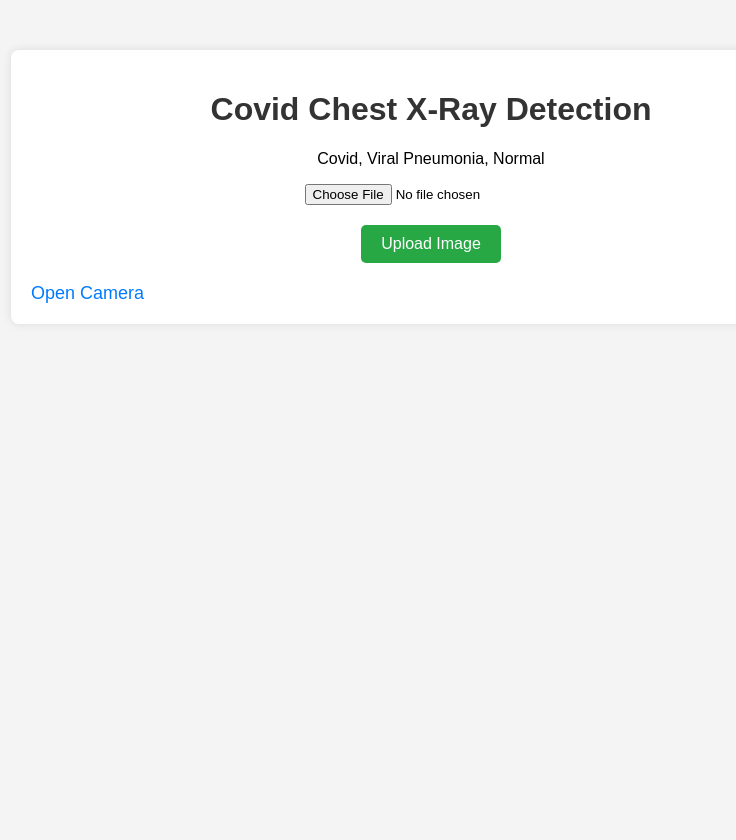
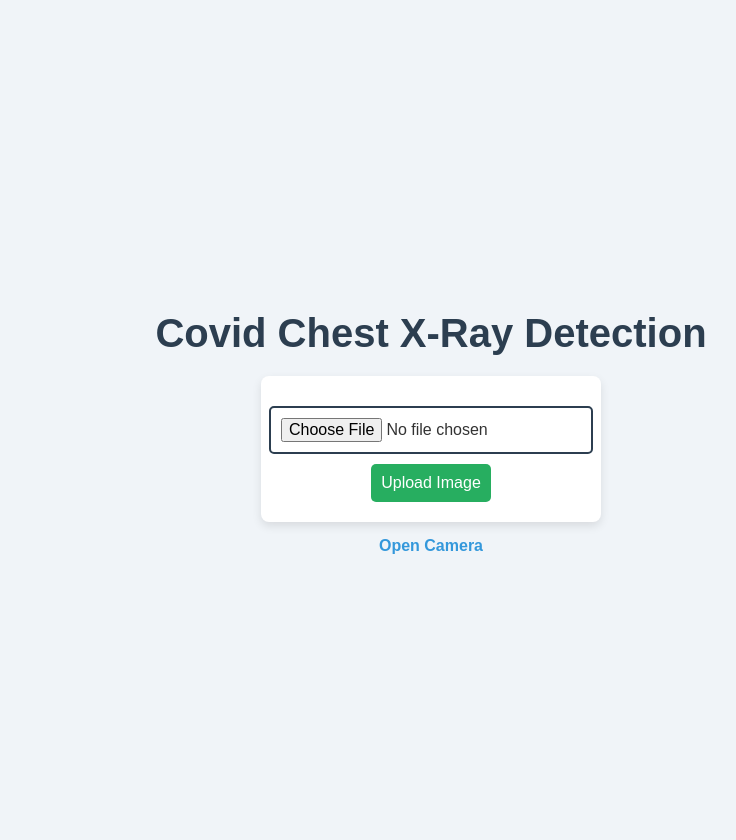
Before and after one commit to TalhRehan/covid19detectionsystem, a Flask app: page / in a window 1280 px wide. Shown: the whole page, without its empty margins (209-945 px from the left). Before the commit the page ends 303 px from the top, so only its background shows below. Run offline with Flask 3, Linux system fonts and the light colour scheme; parts of the project's set-up code (start-up, migrations or seed data) failed here and were passed over.

Commit message:
commit 2

```diff
--- a/templates/index.html
+++ b/templates/index.html
@@ -1,73 +1,86 @@
 <!DOCTYPE html>
 <html lang="en">
+
 <head>
     <meta charset="UTF-8">
+    <meta name="viewport" content="width=device-width, initial-scale=1.0">
     <title>Covid Chest X-Ray Detection</title>
-</head>
     <style>
         body {
             font-family: Arial, sans-serif;
-            background-color: #f4f4f4;
+            background-color: #f0f4f8;
+            color: #333;
             margin: 0;
-            padding: 0;
+            padding: 20px;
+            display: flex;
+            flex-direction: column;
+            align-items: center;
+            justify-content: center;
+            height: 100vh;
+        }
+
+        h1 {
+            font-size: 2.5em;
+            color: #2c3e50;
+            margin-bottom: 20px;
+        }
+
+        form {
+            background-color: #ffffff;
+            border-radius: 8px;
+            box-shadow: 0 4px 10px rgba(0, 0, 0, 0.1);
+            padding: 20px;
+            width: 300px;
             display: flex;
             flex-direction: column;
             align-items: center;
         }
-        .container {
-            width: 80%;
-            max-width: 800px;
-            margin-top: 50px;
-            padding: 20px;
-            background-color: #fff;
-            border-radius: 8px;
-            box-shadow: 0 0 10px rgba(0, 0, 0, 0.1);
+
+        input[type="file"] {
+            margin: 10px 0;
+            border: 2px solid #2c3e50;
+            border-radius: 5px;
+            padding: 10px;
+            width: 100%;
+            font-size: 1em;
         }
-        h1 {
-            color: #333;
-            text-align: center;
+
+        input[type="submit"] {
+            background-color: #27ae60;
+            color: white;
+            border: none;
+            border-radius: 5px;
+            padding: 10px;
+            cursor: pointer;
+            font-size: 1em;
+            transition: background-color 0.3s;
         }
-        form {
-            display: flex;
-            flex-direction: column;
-            align-items: center;
+
+        input[type="submit"]:hover {
+            background-color: #219653;
         }
-        input[type="file"] {
-            margin-bottom: 20px;
+
+        a {
+            margin-top: 15px;
+            text-decoration: none;
+            color: #3498db;
+            font-weight: bold;
+            transition: color 0.3s;
         }
-        input[type="submit"] {
-            background-color: #28a745;
-            color: #fff;
-            border: none;
-            padding: 10px 20px;
-            font-size: 16px;
-            cursor: pointer;
-            border-radius: 5px;
-            transition: background-color 0.3s ease;
-        }
-        input[type="submit"]:hover {
-            background-color: #218838;
-        }
-        a {
-            color: #007bff;
-            text-decoration: none;
-            font-size: 18px;
-            margin-top: 20px;
-            display: inline-block;
-        }
+
         a:hover {
-            text-decoration: underline;
+            color: #2980b9;
         }
     </style>
+</head>
+
 <body>
-  <div class="container">
     <h1>Covid Chest X-Ray Detection</h1>
-    <p style="text-align:center">Covid, Viral Pneumonia, Normal</p>
     <form action="{{ url_for('upload_file') }}" method="post" enctype="multipart/form-data">
         <input type="file" name="file" accept="image/*">
         <input type="submit" value="Upload Image">
     </form>
     <a href="{{ url_for('camera') }}">Open Camera</a>
-  </div>
 </body>
+
 </html>
```
Also changed, not shown: templates/camera.html (+0 -44 lines), templates/result.html (+43 -2 lines). Lines whose indentation alone changed are shown as unchanged.
